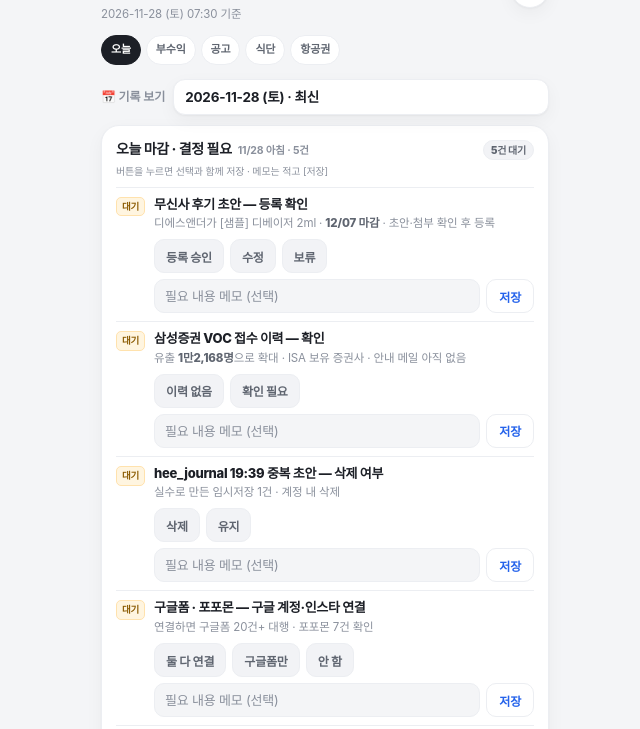
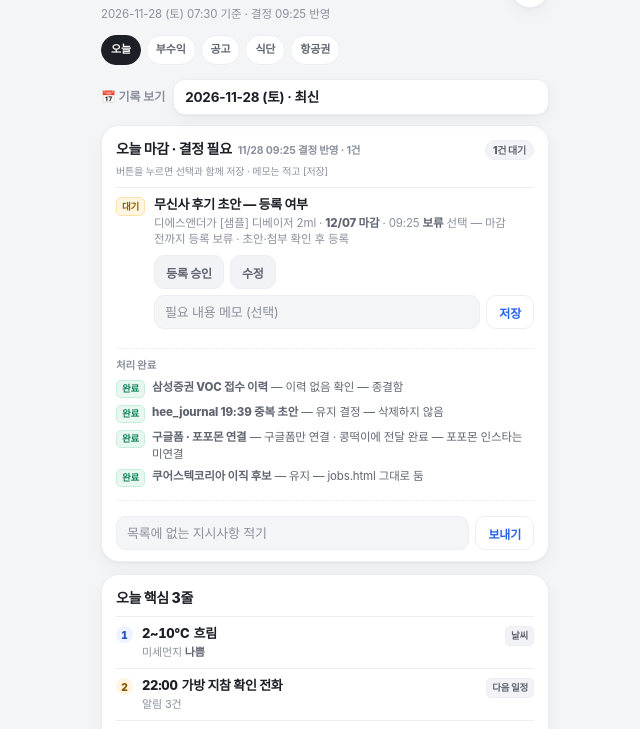
Before and after one commit to heaeazy-debug/heaeazy-debug.github.io, a plain HTML site: page today.html in a window 1280 px wide. Shown: the part 50-779 px from the top of the page, without its empty margins (315-955 px from the left). Drawn offline with Linux system fonts and the light colour scheme.

Commit message:
오늘 탭 결재 5건 반영: 4건 처리 완료(삼성증권 VOC 이력 없음·중복 초안 유지·구글폼만·쿠어스텍 유지) · 무신사 후기 보류로 1건 대기 · 대기 건수·핵심 3줄 갱신

```diff
--- a/today.html
+++ b/today.html
@@ -140,6 +140,15 @@
   .dc-d b{color:var(--sub2);font-weight:800}
   .dc-d a{color:var(--blue);font-weight:800;text-decoration:none}
   .dc-f{font-size:10.5px;color:var(--sub);margin-top:8px;letter-spacing:-.15px;line-height:1.45}
+  /* ── 처리 완료 (결정 반영분) ─────────────────────────── */
+  .dc-lbl{font-size:10.5px;font-weight:900;color:var(--sub);letter-spacing:-.1px;margin:11px 0 3px;
+    padding-top:9px;border-top:1px dashed var(--line)}
+  .dc-on{display:flex;gap:7px;align-items:flex-start;font-size:11.5px;color:var(--sub2);
+    letter-spacing:-.15px;line-height:1.45;padding:3px 0}
+  .dc-on .ck{flex:0 0 auto;font-size:9.5px;font-weight:900;letter-spacing:-.2px;border-radius:5px;padding:1px 5px;margin-top:1px;
+    color:#12805a;background:#e8f8f1;border:1px solid #c6eedd;white-space:nowrap}
+  [data-theme="dark"] .dc-on .ck{color:#9ff0cd;background:#12302a;border-color:#1e4d41}
+  .dc-on b{font-weight:800;color:var(--sub2)}
   /* ── 결정 버튼 · 메모 입력 (응답 자동 저장) ───────────── */
   .dc-note{font-size:10px;color:var(--sub);letter-spacing:-.15px;margin:-4px 0 8px}
   .dc-acts{display:flex;flex-wrap:wrap;gap:6px;margin-top:8px}
@@ -192,7 +201,7 @@
   <header class="top">
     <div>
       <h1>오늘 브리핑</h1>
-      <div class="basis">2026-11-28 (토) 07:30 기준</div>
+      <div class="basis">2026-11-28 (토) 07:30 기준 · 결정 09:25 반영</div>
     </div>
     <button class="theme-btn" id="themeBtn" type="button" aria-label="다크 모드 전환">◐</button>
   </header>
@@ -227,7 +236,7 @@
     <div class="attr" style="margin-top:16px;text-align:center">날씨 <a href="https://developer.apple.com/weatherkit/data-source-attribution/">&#xF8FF; Weather</a> · <a href="https://www.airkorea.or.kr/">AirKorea</a></div>
   </div>
 
-  <footer>2026-11-28 07:30 기준 · 다음 갱신 11/28 14:00 · 검색 비공개 페이지</footer>
+  <footer>2026-11-28 07:30 기준 · 결정 09:25 반영 · 다음 갱신 11/28 14:00 · 검색 비공개 페이지</footer>
 </div>
 
 <script>
@@ -235,13 +244,15 @@ const BRIEF = {
   date: "2026-11-28 (토)",
   basis: "2026-11-28 07:30 기준",
   decide: {
-    basis: "11/28 아침 · 5건",
+    basis: "11/28 09:25 결정 반영 · 1건",
     items: [
-      {s:"wait", t:"무신사 후기 초안 — 등록 확인", id:"무신사 디베이저 후기", opts:["등록 승인","수정","보류"], d:"디에스앤더가 [샘플] 디베이저 2ml · <b>12/07 마감</b> · 초안·첨부 확인 후 등록"},
-      {s:"wait", t:"삼성증권 VOC 접수 이력 — 확인", id:"삼성증권 VOC 이력", opts:["이력 없음","확인 필요"], d:"유출 <b>1만2,168명</b>으로 확대 · ISA 보유 증권사 · 안내 메일 아직 없음"},
-      {s:"wait", t:"hee_journal 19:39 중복 초안 — 삭제 여부", id:"hee_journal 중복 초안", opts:["삭제","유지"], d:"실수로 만든 임시저장 1건 · 계정 내 삭제"},
-      {s:"wait", t:"구글폼 · 포포몬 — 구글 계정·인스타 연결", id:"구글폼·포포몬 연결", opts:["둘 다 연결","구글폼만","안 함"], d:"연결하면 구글폼 20건+ 대행 · 포포몬 7건 확인"},
-      {s:"wait", t:"쿠어스텍코리아 — 이직 후보 유지", id:"쿠어스텍코리아 이직 후보", opts:["유지","제외"], d:"생산관리팀 · 구미 4공단 · ~12/11 · 교대 여부 미확인"}
+      {s:"wait", t:"무신사 후기 초안 — 등록 여부", id:"무신사 디베이저 후기", opts:["등록 승인","수정"], d:"디에스앤더가 [샘플] 디베이저 2ml · <b>12/07 마감</b> · 09:25 <b>보류</b> 선택 — 마감 전까지 등록 보류 · 초안·첨부 확인 후 등록"}
+    ],
+    done: [
+      {t:"삼성증권 VOC 접수 이력", d:"이력 없음 확인 — 종결함"},
+      {t:"hee_journal 19:39 중복 초안", d:"유지 결정 — 삭제하지 않음"},
+      {t:"구글폼 · 포포몬 연결", d:"구글폼만 연결 · 콩떡이에 전달 완료 — 포포몬 인스타는 미연결"},
+      {t:"쿠어스텍코리아 이직 후보", d:"유지 — jobs.html 그대로 둠"}
     ]
   },
   deadlines: [],
@@ -346,7 +357,8 @@ function pick(re, s){ const m = String(s == null ? "" : s).match(re); return m ?
 /* ── 오늘 마감 · 결정 필요 (맨 위 고정 박스) ───────────── */
 function decideHTML(d, live){
   const items = (d && d.items) || [];
-  if(!items.length) return "";
+  const doneItems = (d && d.done) || [];
+  if(!items.length && !doneItems.length) return "";
   const doneOf = x => x.s === "done" || (live && !!(DEC_STATE[decName(x)] || {}).sentAt);
   const wait = items.filter(x => !doneOf(x)).length;
   return `<div class="dc" data-live="${live ? 1 : 0}" role="region" aria-label="오늘 마감·결정 필요">
@@ -357,6 +369,10 @@ function decideHTML(d, live){
       <span class="dc-s">${doneOf(x) ? "완료" : "대기"}</span>
       <div class="dc-b"><div class="dc-t">${esc(x.t)}</div><div class="dc-d">${x.d || ""}</div>${live ? decCtrl(i) : ""}</div>
     </div>`).join("")}
+    ${doneItems.length ? `<div class="dc-lbl">처리 완료</div>${doneItems.map(x => `<div class="dc-on">
+      <span class="ck">완료</span>
+      <span><b>${esc(x.t)}</b> — ${esc(x.d || "")}</span>
+    </div>`).join("")}` : ""}
     ${live ? decFreeHTML() : ""}
     ${d.foot ? `<div class="dc-f">${esc(d.foot)}</div>` : ""}
   </div>`;
@@ -601,7 +617,9 @@ function timelineHTML(b){
     if(hasBaji){ dl.push({t:"15:00", v:"바지락 주문"}); dlNote.push("15:00을 넘기면 다음 날 새벽 도착"); }
     if(hasShin){ dl.push({t:"오늘", v:"신영 계좌 개설"}); dlNote.push("신영은 오늘까지 열어야 12/1 청약"); }
   }
-  const waitN = ((b.decide || {}).items || []).filter(x => x.s !== "done" && !(DEC_STATE[decName(x)] || {}).sentAt).length;
+  const pend = ((b.decide || {}).items || []).filter(x => x.s !== "done" && !(DEC_STATE[decName(x)] || {}).sentAt);
+  const waitN = pend.length;
+  const pendName = pend[0] ? String(pend[0].t || "").split("—")[0].trim() : "";
   const rows = [
     { cls:"w", k:"날씨",
       t:`<em>${esc(w.range || "–")}</em>${esc(w.cond || "")}`,
@@ -611,7 +629,7 @@ function timelineHTML(b){
       s: `알림 ${rem.length}건` },
     { cls:"c", k:"오늘 마감",
       t: dl.length ? dl.map(x => `<em>${esc(x.t)}</em>${esc(x.v)}`).join("<span style=\"color:var(--sub);font-weight:700\"> · </span>") : (waitN ? "마감 없음" : "오늘 마감 없음"),
-      s: dlNote.length ? dlNote.join(" · ") : (waitN ? `남은 결정 ${waitN}건은 맨 위 박스에서` : "마감이 걸린 항목 없음") }
+      s: dlNote.length ? dlNote.join(" · ") : (waitN ? `남은 결정 ${waitN}건${pendName ? `(${esc(pendName)})` : ""}은 맨 위 박스에서` : "마감이 걸린 항목 없음") }
   ];
   return `<div class="tl3" role="region" aria-label="오늘 핵심 3줄">
     <div class="tl3-h"><b>오늘 핵심 3줄</b></div>
```
